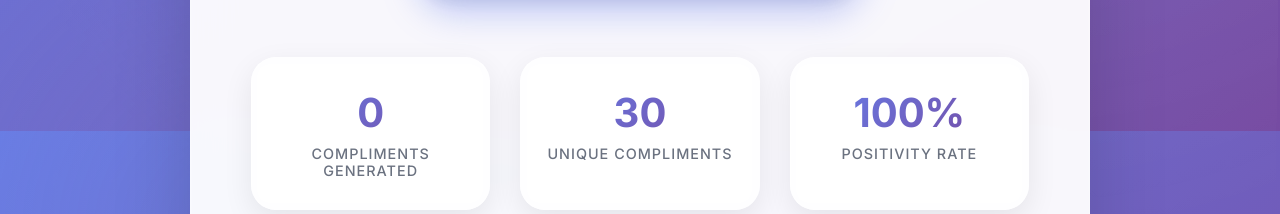
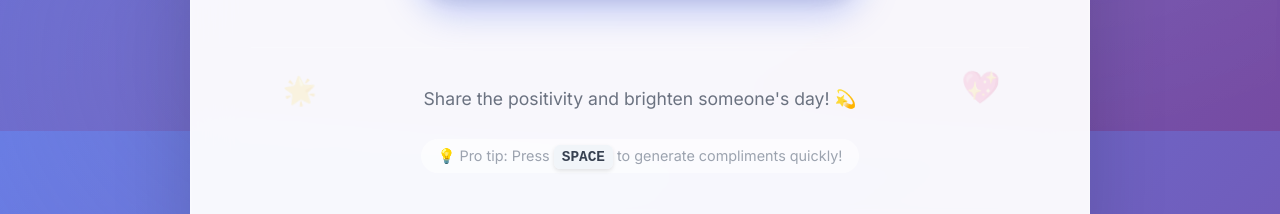
Before and after one commit to MockzFN/Compliment-Generator, a plain HTML site: page index.html in a window 1280 px wide. Shown: the part 669-883 px from the top of the page. Drawn offline with Linux system fonts and the light colour scheme.

Commit message:
Update index.html

```diff
--- a/index.html
+++ b/index.html
@@ -448,23 +448,7 @@
                 </button>
             </div>
 
-            <!-- Statistics Section -->
-            <div class="stats-section">
-                <div class="stats-container">
-                    <div class="stat-card">
-                        <div id="complimentCount" class="stat-number">0</div>
-                        <div class="stat-label">Compliments Generated</div>
-                    </div>
-                    <div class="stat-card">
-                        <div class="stat-number">30</div>
-                        <div class="stat-label">Unique Compliments</div>
-                    </div>
-                    <div class="stat-card">
-                        <div class="stat-number">100%</div>
-                        <div class="stat-label">Positivity Rate</div>
-                    </div>
-                </div>
-            </div>
+
 
             <!-- Footer Section -->
             <div class="footer">
```
